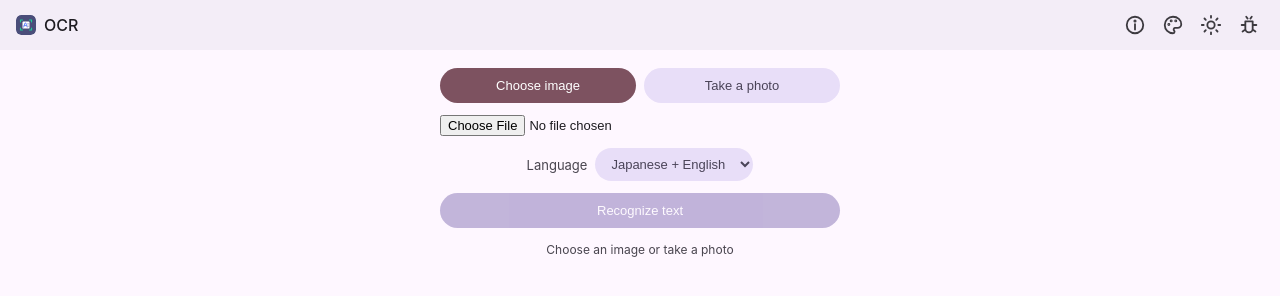
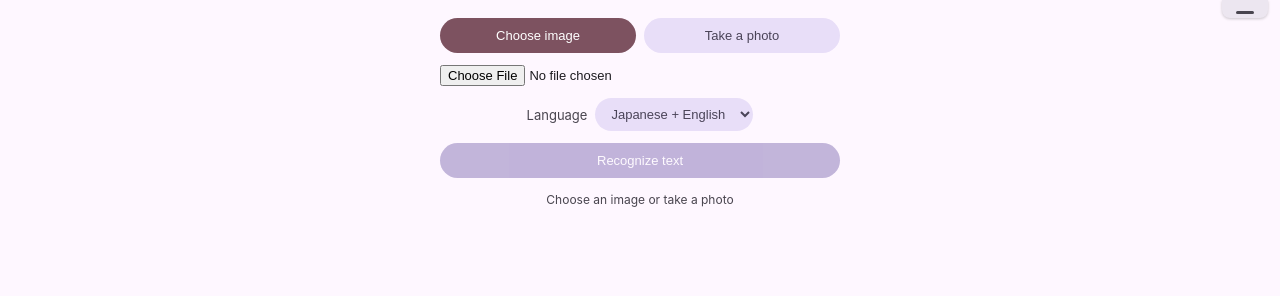
Before and after one commit to kougin-amamn/smartools, a plain HTML site: page tools/ocr/ocr.html in a window 1280 px wide. Drawn offline with Linux system fonts and the light colour scheme.

Commit message:
ツールのページのヘッダを、初めは隠して右上のつまみで出す形にする
Co-Authored-By: Claude Opus 5.5 <noreply@anthropic.com>
Claude-Session: https://claude.ai/code/session_013v5T6nrYeRtSJDibh6fXrE

```diff
--- a/common/site.css
+++ b/common/site.css
@@ -119,11 +119,14 @@
   top: 0;
   z-index: 40;
   transform: translateY(-100%);
-  transition: transform 0.2s ease;
-  box-shadow: 0 8px 20px rgba(0, 0, 0, 0.35);
+  transition:
+    transform var(--motion-spatial-default),
+    box-shadow var(--motion-effects-fast);
 }
+/* 影は出した時だけ(隠れている時に、上の端に影がはみ出さないように) */
 .bar-hidden.bar-open .site-bar {
   transform: none;
+  box-shadow: 0 4px 12px rgba(0, 0, 0, 0.18);
 }
 .bar-handle {
   position: fixed;
@@ -134,11 +137,11 @@
   height: 18px;
   padding: 0;
   border: 0;
-  border-radius: 0 0 8px 8px;
-  background: rgba(20, 21, 28, 0.55);
-  box-shadow: 0 2px 6px rgba(0, 0, 0, 0.3);
+  border-radius: 0 0 var(--shape-small) var(--shape-small);
+  background: var(--surface-container-high);
+  box-shadow: 0 1px 3px rgba(0, 0, 0, 0.2);
   cursor: pointer;
-  transition: top 0.2s ease;
+  transition: top var(--motion-spatial-default);
 }
 .bar-handle span {
   display: block;
@@ -146,8 +149,7 @@
   height: 3px;
   margin: 6px auto 0;
   border-radius: 2px;
-  background: #ffffff;
-  opacity: 0.8;
+  background: var(--on-surface-variant);
 }
 .embed .content {
   justify-content: flex-start;
--- a/common/site.js
+++ b/common/site.js
@@ -475,8 +475,9 @@
       document.head.appendChild(sc);
     };
 
-  /* ヘッダを隠すページ(<html class="bar-hidden">)
-     ヘッダを画面の上に隠し、右上のつまみで出し入れする。本文(main)に触るか Escape で隠す。画面いっぱいに使うページのため */
+  /* ヘッダを隠すページ(<html class="bar-hidden">。ツールのページはすべて。2026-11-15)
+     ヘッダを画面の上に隠し、右上のつまみで出し入れする。本文(main)に触るか Escape で隠す。画面を広く使うため */
+  if (/\/tools\/[^/]+\//.test(location.pathname)) root.classList.add('bar-hidden');
   if (bar && !embed && root.classList.contains('bar-hidden')) {
     var handle = document.createElement('button');
     handle.type = 'button';
```
Also changed, not shown: tests/scenarios/color-theme.js (+2 -0 lines), 3 other files.
